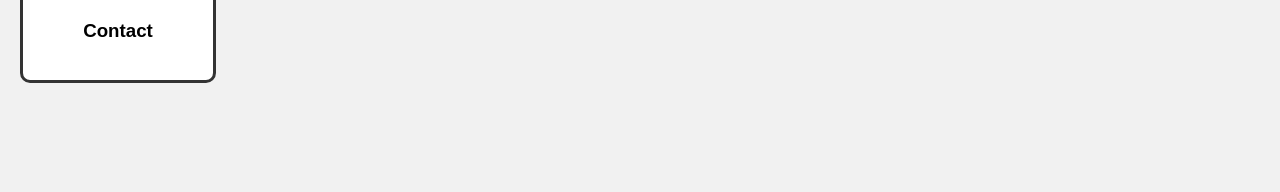
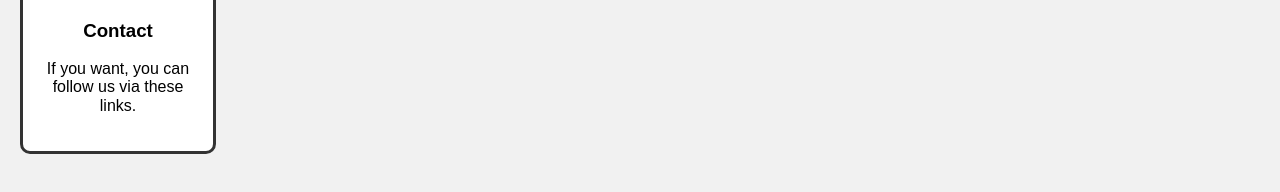
Before and after one commit to CubeIndustry/cubeindustry.github.io, a plain HTML site: page index.html in a window 1280 px wide. Shown: the part 442-634 px from the top of the page. Drawn offline with nearby package versions, Linux system fonts and the light colour scheme.

Commit message:
Update index.html

```diff
--- a/index.html
+++ b/index.html
@@ -108,6 +108,7 @@
       <div id="contact" class="section" onclick="window.location.href='https://cubeindustry.github.io/contact/'">
         <img src="https://cubeindustry.github.io/cloud/DATA/CubeIndustry/Pictures/Icons/Contact.png" alt="Contact" class="sectionIcon">
         <h3>Contact</h3>
+        <p>If you want, you can follow us via these links.</p>
       </div>
     </div>
   </body>
```
